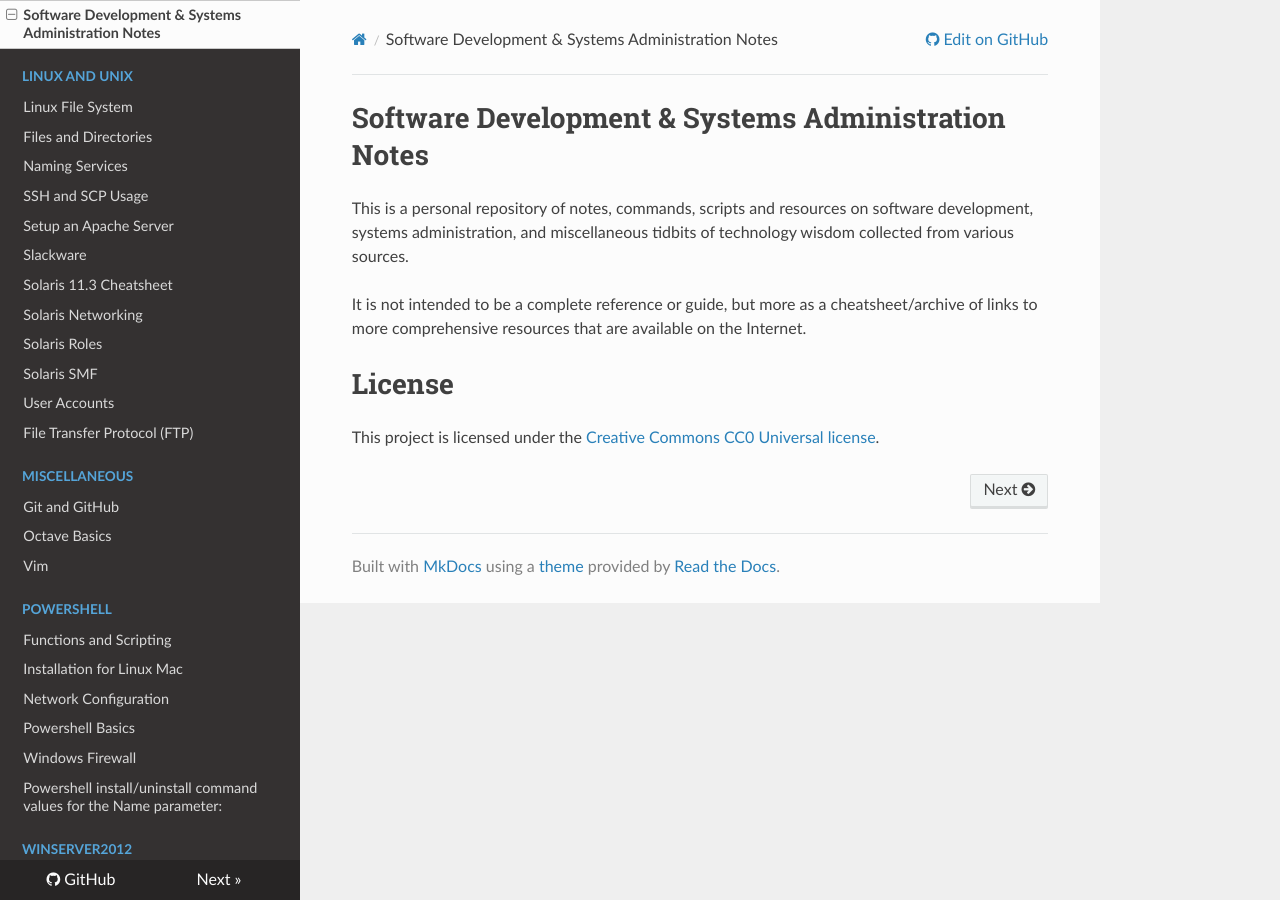
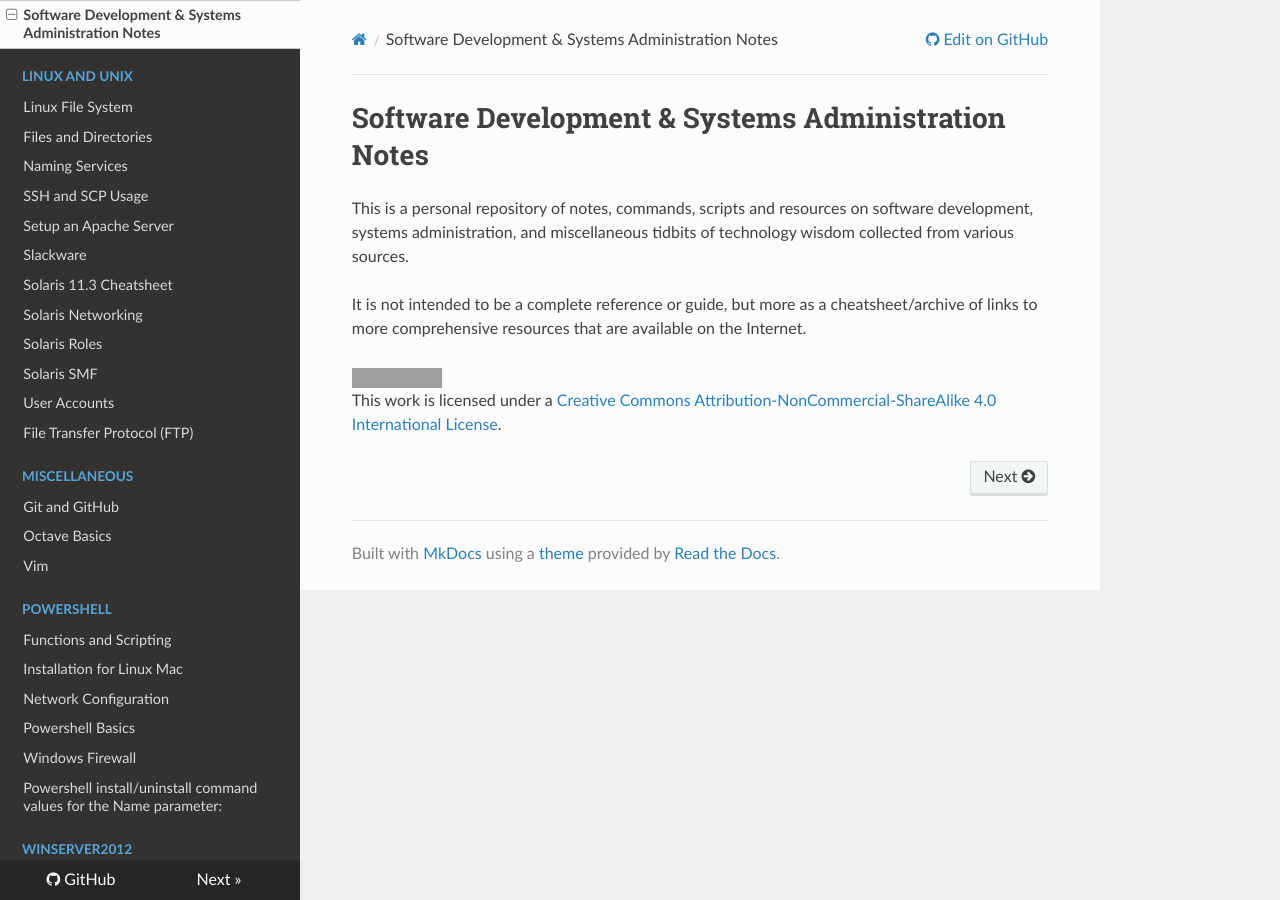
Before and after one commit to dotneko/dev-sysadmin, an MkDocs documentation site: the page built from docs/index.md, in a window 1280 px wide. Built offline with MkDocs 1.6.1, drawn with Linux system fonts in a browser that asks for light colours; nearby versions of some CDN libraries; grey boxes are pictures that could not be loaded.

Commit message:
Update index.md

```diff
--- a/docs/index.md
+++ b/docs/index.md
@@ -4,5 +4,4 @@
 
 It is not intended to be a complete reference or guide, but more as a cheatsheet/archive of links to more comprehensive resources that are available on the Internet.
 
-# License
-This project is licensed under the [Creative Commons CC0 Universal license](http://creativecommons.org/publicdomain/zero/1.0/).
+<a rel="license" href="http://creativecommons.org/licenses/by-nc-sa/4.0/"><img alt="Creative Commons License" style="border-width:0" src="https://i.creativecommons.org/l/by-nc-sa/4.0/88x31.png" /></a><br />This work is licensed under a <a rel="license" href="http://creativecommons.org/licenses/by-nc-sa/4.0/">Creative Commons Attribution-NonCommercial-ShareAlike 4.0 International License</a>.
```
